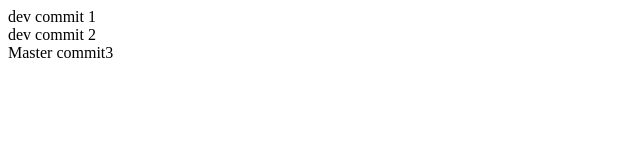
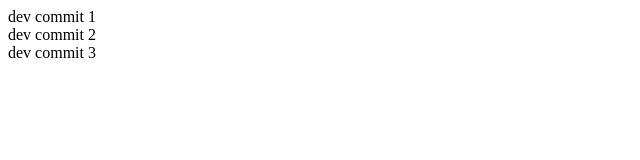
Before and after one commit to Shherardd/GitWorkflow, a website: page src/views/index.html in a window 1280 px wide. Shown: the full height of the page, 0-640 px from the left. Drawn offline with Linux system fonts and the light colour scheme.

Commit message:
dev commit 3

```diff
--- a/src/views/index.html
+++ b/src/views/index.html
@@ -8,7 +8,7 @@
 <body>
     <div class="master">dev commit 1</div>
     <div class="master">dev commit 2</div>
-    <div class="master">Master commit3</div>
+    <div class="master">dev commit 3</div>
 
 </body>
 </html>
```
